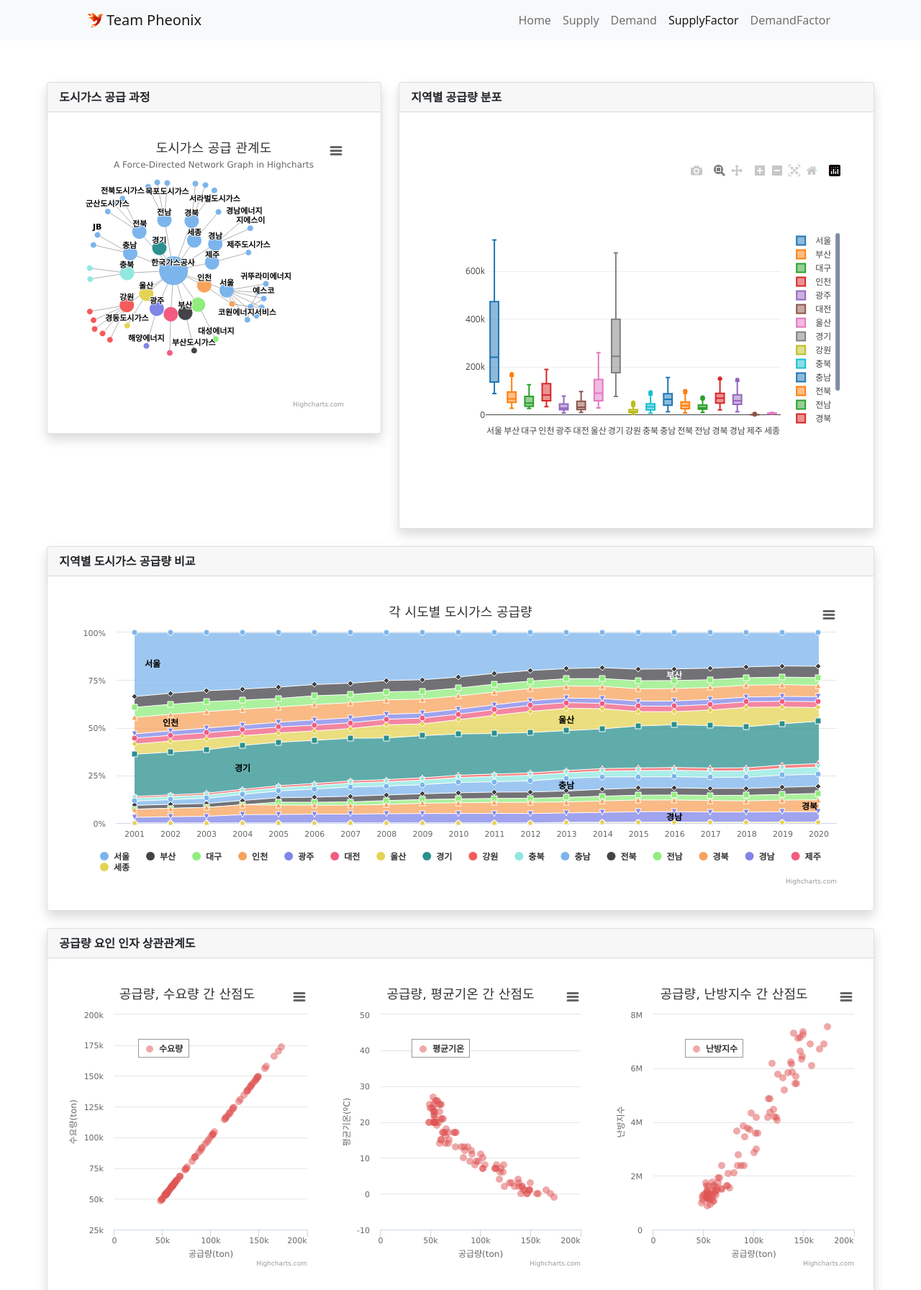
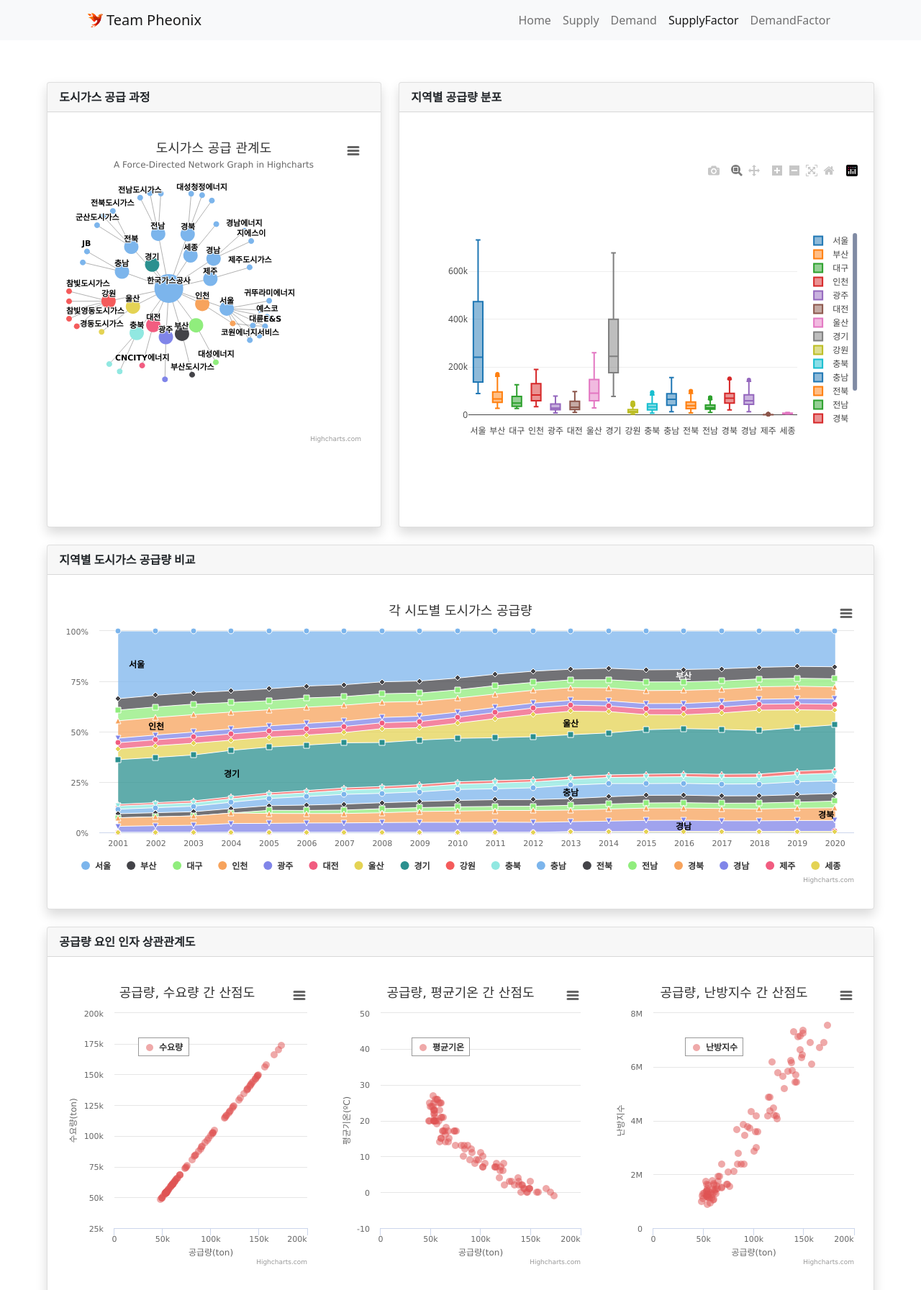
Before and after one commit to nijes/pr2_test, a Django app: page /supplyfactor/ in a window 1280 px wide. Shown: the top 1793 px of the page at 72% size. Run offline with Django 3.2, Linux system fonts and the light colour scheme; data comes from the database, SQL or seed files in the repository; some libraries are stand-ins or nearby versions.

Commit message:
'edit_cardbody_size'

```diff
--- a/predict_gas/templates/supplyfactor.html
+++ b/predict_gas/templates/supplyfactor.html
@@ -73,9 +73,9 @@
                                 <div class="card-header fw-bold">
                                     도시가스 공급 과정
                                 </div>
-                                <div class="card-body">
+                                <div class="card-body overflow-hidden" style="height: 36rem;">
                                     <!-- 도시가스 공급 네트워크 그래프 -->
-                                    <figure class="highcharts-figure container-fluid">
+                                    <figure class="highcharts-figure">
                                             <div id="container1">
                                             </div>
                                     </figure>
@@ -89,12 +89,10 @@
                                 <div class="card-header fw-bold">
                                     지역별 공급량 분포
                                 </div>
-                                <div class="card-body">
+                                <div class="card-body overflow-hidden" style="height: 36rem;">
                                     <br><br>
                                     <!-- 지역별 공급량 박스 그래프 -->
-                                    <div class="container-fluid">
-                                            <div id="tester"></div>
-                                    </div>
+                                        <div id="tester"></div>
                                     <br><br>
                                </div>
                             </div>
@@ -111,9 +109,9 @@
                                 <div class="card-header fw-bold">
                                     지역별 도시가스 공급량 비교
                                 </div>
-                                <div class="card-body">
+                                <div class="card-body overflow-hidden">
                                     <!-- 연도별 도입량 및 공급량 차이 그래프 -->
-                                    <figure class="highcharts-figure container-fluid">
+                                    <figure class="highcharts-figure">
                                             <div id="container2">
                                             </div>
                                     </figure>
@@ -150,7 +148,7 @@
                                 <div class="card-header fs-6 fw-bold">
                                     공급량 요인 인자 상관관계도
                                 </div>
-                                <div class="card-body">
+                                <div class="card-body overflow-hidden">
                                     <!-- Scatter 그래프 X9 -->
                                     <div class="row">
                                         <figure class="highcharts-figure col-4">
```
